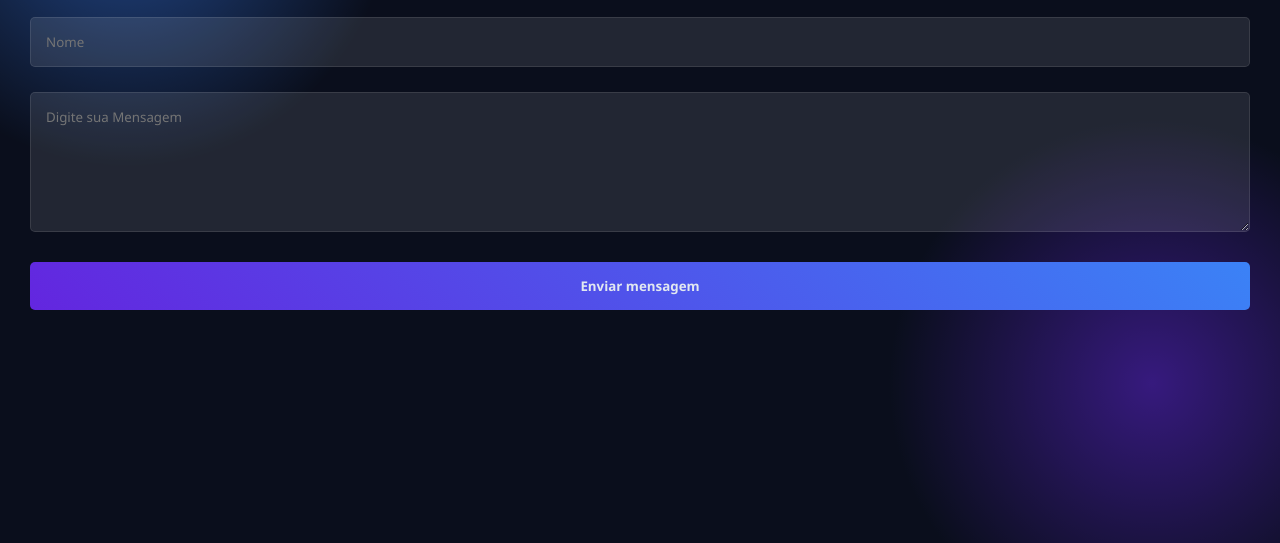
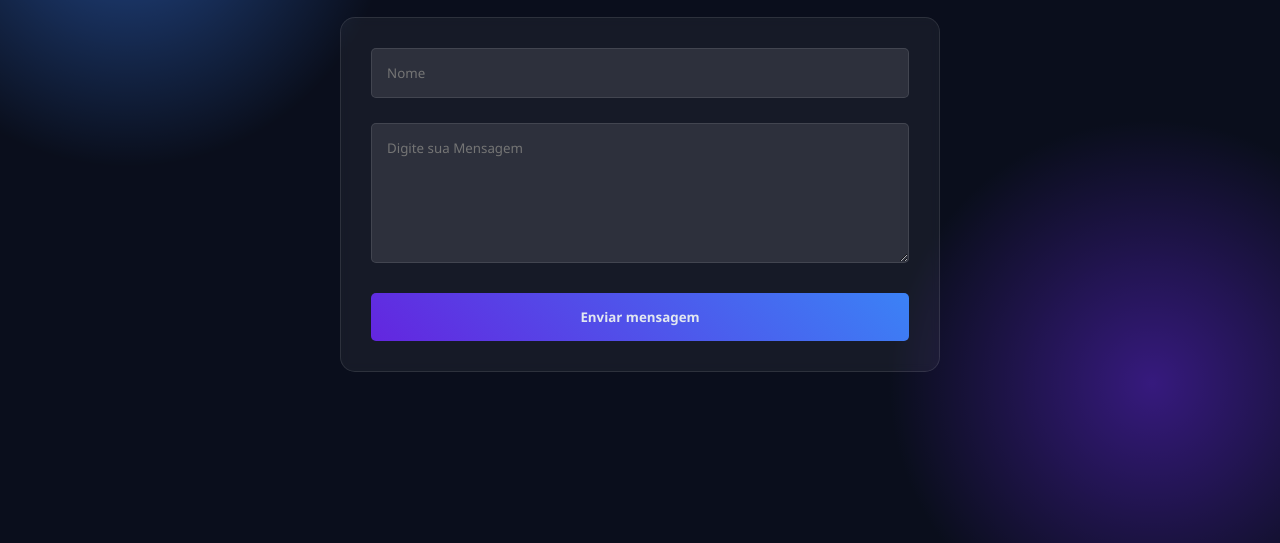
Before and after one commit to liviavieiramendes/Uninter-portifolio, a plain HTML site: page contato.html in a window 1280 px wide. Shown: the part 257-800 px from the top of the page. Drawn offline with Linux system fonts and the light colour scheme.

Commit message:
Update contato.html

```diff
--- a/contato.html
+++ b/contato.html
@@ -32,7 +32,7 @@
                 <a href="img/LIVIA MENDES - Currículo.pdf" download="LIVIA MENDES - Currículo" class="contato-item">Currículo
                 </a>
             </div>
-            <form class="formulario-contato" id="formulario">
+            <form class="formulario" id="formulario">
             <!--Formulário (sem integração direta com o email)-->
                 <div class="grupo-form">
                     <input placeholder="Nome" class="campo-form" id="nome" required>
@@ -45,4 +45,5 @@
         </section>
     </main>
 </body>
+
 </html>
```
